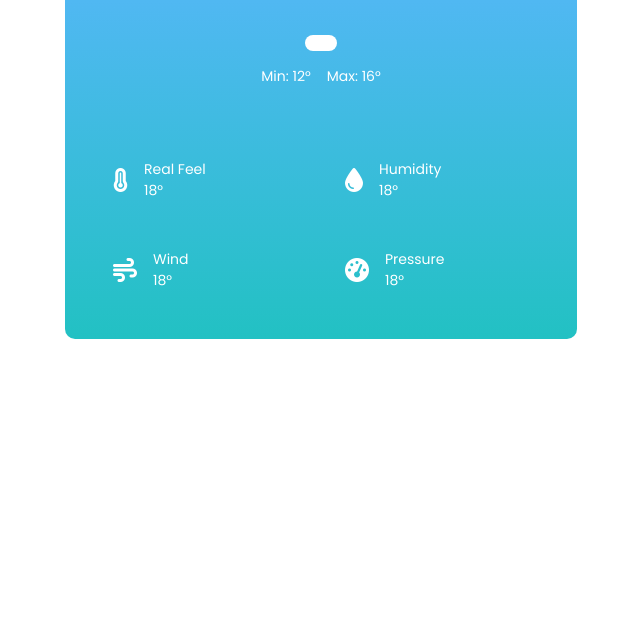
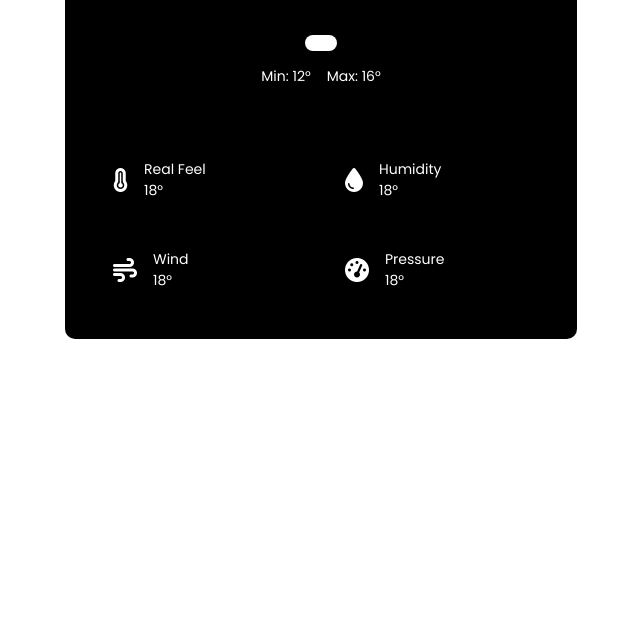
Before and after one commit to BeWithSohail/Weather-App, a plain HTML site: page index.html in a window 1280 px wide. Shown: the part 181-800 px from the top of the page, without its empty margins (319-959 px from the left). Drawn offline with Linux system fonts and the light colour scheme; no server answers.

Commit message:
modified style css

```diff
--- a/style.css
+++ b/style.css
@@ -13,8 +13,8 @@
     width: 40%;
     margin: 4rem auto;
     border-radius: 10px;
-    background: rgb(34,193,195);
-    background: linear-gradient(0deg, rgba(34,193,195,1) 0%, rgba(45,161,253,0.7791491596638656) 92%);
+    background: black;
+    /* background: linear-gradient(0deg, rgba(34,193,195,1) 0%, rgba(45,161,253,0.7791491596638656) 92%); */
 }
 
 .weather__header {
```
